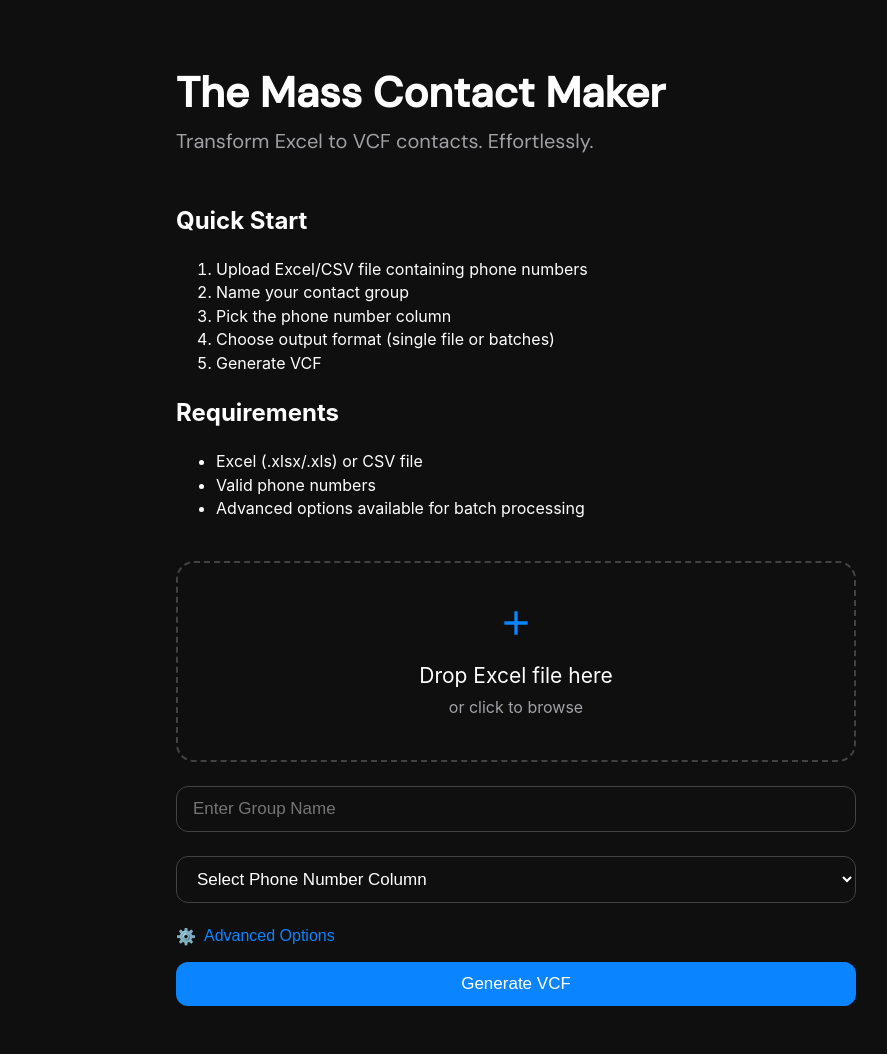
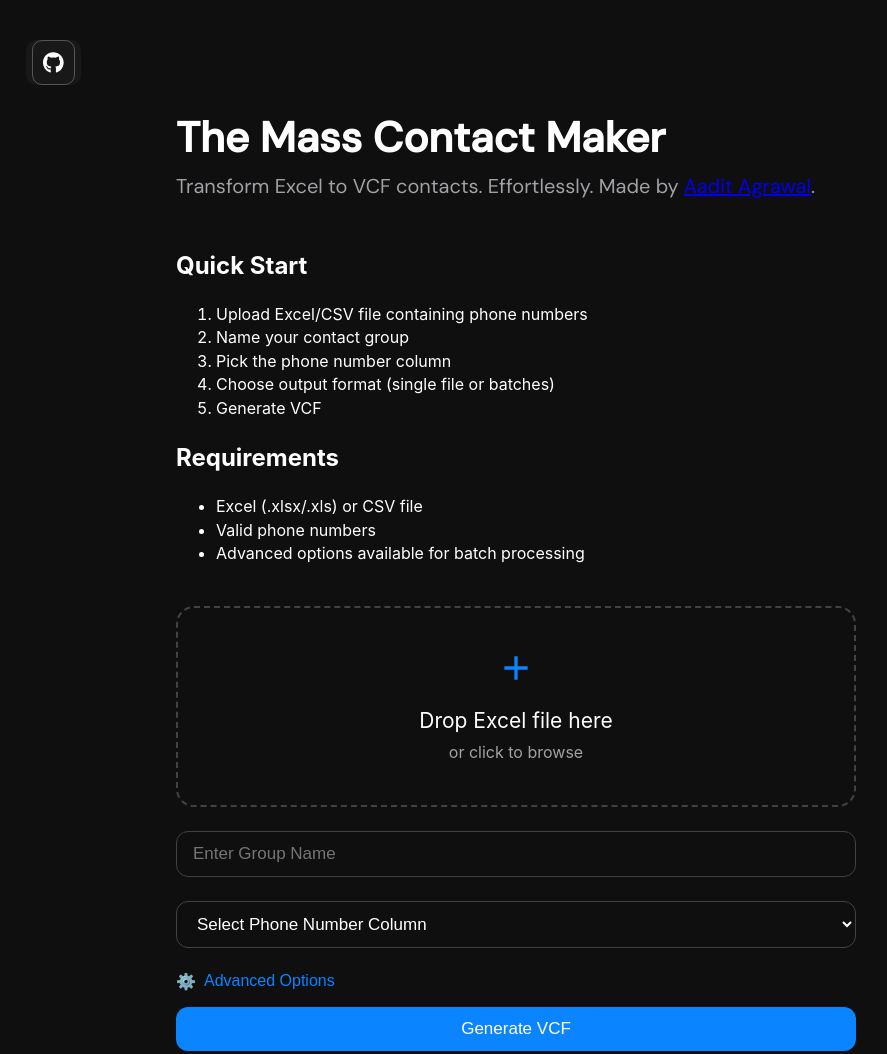
Before and after one commit to aaditagrawal/The-Mass-Contact-Maker, a plain HTML site: page index.html in a window 1280 px wide. Shown: the whole page, without its empty margins (124-1011 px from the left). Drawn offline with nearby package versions, Linux system fonts and the light colour scheme.

Commit message:
added credit

```diff
--- a/index.html
+++ b/index.html
@@ -12,9 +12,33 @@
     <body>
         <div class="container">
             <main>
+                <!-- Add this div for the GitHub button -->
+                <div class="github-button-container">
+                    <a
+                        href="https://github.com/aaditagrawal/The-Mass-Contact-Maker"
+                        target="_blank"
+                        rel="noopener noreferrer"
+                    >
+                        <button class="Btn">
+                            <span class="svgContainer">
+                                <svg
+                                    fill="white"
+                                    viewBox="0 0 496 512"
+                                    height="1.6em"
+                                >
+                                    <path
+                                        d="M165.9 397.4c0 2-2.3 3.6-5.2 3.6-3.3.3-5.6-1.3-5.6-3.6 0-2 2.3-3.6 5.2-3.6 3-.3 5.6 1.3 5.6 3.6zm-31.1-4.5c-.7 2 1.3 4.3 4.3 4.9 2.6 1 5.6 0 6.2-2s-1.3-4.3-4.3-5.2c-2.6-.7-5.5.3-6.2 2.3zm44.2-1.7c-2.9.7-4.9 2.6-4.6 4.9.3 2 2.9 3.3 5.9 2.6 2.9-.7 4.9-2.6 4.6-4.6-.3-1.9-3-3.2-5.9-2.9zM244.8 8C106.1 8 0 113.3 0 252c0 110.9 69.8 205.8 169.5 239.2 12.8 2.3 17.3-5.6 17.3-12.1 0-6.2-.3-40.4-.3-61.4 0 0-70 15-84.7-29.8 0 0-11.4-29.1-27.8-36.6 0 0-22.9-15.7 1.6-15.4 0 0 24.9 2 38.6 25.8 21.9 38.6 58.6 27.5 72.9 20.9 2.3-16 8.8-27.1 16-33.7-55.9-6.2-112.3-14.3-112.3-110.5 0-27.5 7.6-41.3 23.6-58.9-2.6-6.5-11.1-33.3 2.6-67.9 20.9-6.5 69 27 69 27 20-5.6 41.5-8.5 62.8-8.5s42.8 2.9 62.8 8.5c0 0 48.1-33.6 69-27 13.7 34.7 5.2 61.4 2.6 67.9 16 17.7 25.8 31.5 25.8 58.9 0 96.5-58.9 104.2-114.8 110.5 9.2 7.9 17 22.9 17 46.4 0 33.7-.3 75.4-.3 83.6 0 6.5 4.6 14.4 17.3 12.1C428.2 457.8 496 362.9 496 252 496 113.3 383.5 8 244.8 8zM97.2 352.9c-1.3 1-1 3.3.7 5.2 1.6 1.6 3.9 2.3 5.2 1 1.3-1 1-3.3-.7-5.2-1.6-1.6-3.9-2.3-5.2-1zm-10.8-8.1c-.7 1.3.3 2.9 2.3 3.9 1.6 1 3.6.7 4.3-.7.7-1.3-.3-2.9-2.3-3.9-2-.6-3.6-.3-4.3.7zm32.4 35.6c-1.6 1.3-1 4.3 1.3 6.2 2.3 2.3 5.2 2.6 6.5 1 1.3-1.3.7-4.3-1.3-6.2-2.2-2.3-5.2-2.6-6.5-1zm-11.4-14.7c-1.6 1-1.6 3.6 0 5.9 1.6 2.3 4.3 3.3 5.6 2.3 1.6-1.3 1.6-3.9 0-6.2-1.4-2.3-4-3.3-5.6-2z"
+                                    ></path>
+                                </svg>
+                            </span>
+                            <span class="BG"></span>
+                        </button>
+                    </a>
+                </div>
                 <h1 class="hero-title">The Mass Contact Maker</h1>
                 <p class="hero-subtitle">
-                    Transform Excel to VCF contacts. Effortlessly.
+                    Transform Excel to VCF contacts. Effortlessly. Made by
+                    <a href="https://aadit.cc">Aadit Agrawal</a>.
                 </p>
 
                 <div class="content-section">
--- a/styles/styles.css
+++ b/styles/styles.css
@@ -26,6 +26,67 @@ body {
     margin: 0 auto;
     padding: 40px 20px;
 }
+
+.github-button-container {
+    display: flex;
+    justify-content: flex-start;
+    margin-bottom: 20px;
+}
+
+.github-button-container a {
+    text-decoration: none;
+}
+
+.Btn {
+    width: 55px;
+    height: 45px;
+    display: flex;
+    align-items: center;
+    justify-content: center;
+    border: none;
+    background-color: transparent;
+    position: relative;
+    border-radius: 7px;
+    cursor: pointer;
+    transition: all 0.3s;
+}
+
+.svgContainer {
+    width: 100%;
+    height: 100%;
+    display: flex;
+    align-items: center;
+    justify-content: center;
+    background-color: transparent;
+    backdrop-filter: blur(0px);
+    letter-spacing: 0.8px;
+    border-radius: 10px;
+    transition: all 0.3s;
+    border: 1px solid rgba(156, 156, 156, 0.466);
+}
+
+.BG {
+    position: absolute;
+    content: "";
+    width: 100%;
+    height: 100%;
+    background: #181818;
+    z-index: -1;
+    border-radius: 10px;
+    pointer-events: none;
+    transition: all 0.3s;
+}
+
+.Btn:hover .BG {
+    transform: rotate(35deg);
+    transform-origin: bottom;
+}
+
+.Btn:hover .svgContainer {
+    background-color: rgba(156, 156, 156, 0.466);
+    backdrop-filter: blur(4px);
+}
+
 .hero-title {
     font-family: "DM Sans", sans-serif;
     font-size: 42px;
```
